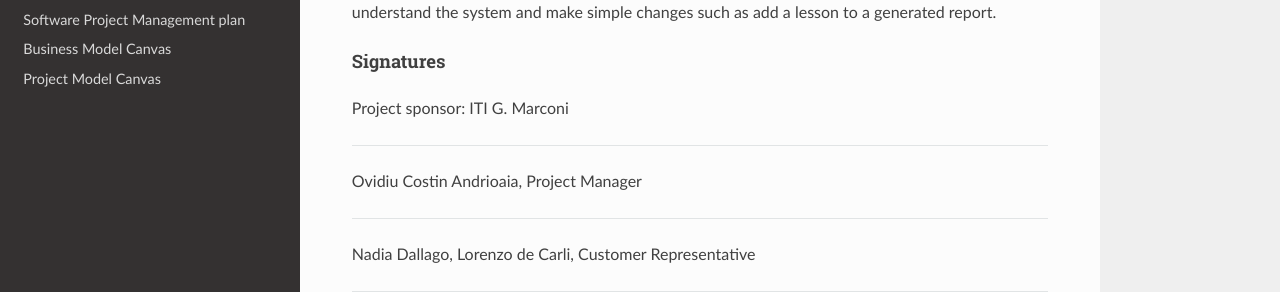
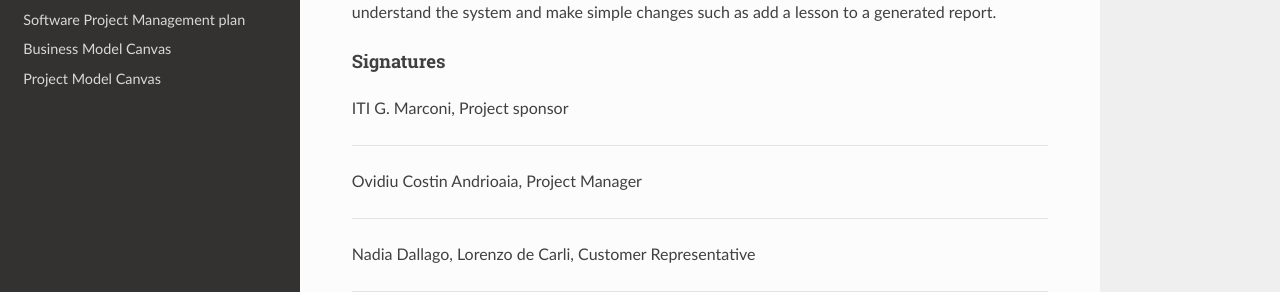
Before and after one commit to KilliKrate/Software-Documentation-G6, an MkDocs documentation site: the page built from docs/Project Success Criteria/index.md, in a window 1280 px wide and 900 px high, scrolled down 1441 px. Shown: the part 159-451 px from the top of the window. Built offline with MkDocs 1.6.1, drawn with Linux system fonts in a browser that asks for light colours; nearby versions of some CDN libraries.

```diff
--- a/docs/Project Success Criteria/index.md
+++ b/docs/Project Success Criteria/index.md
@@ -41,7 +41,7 @@ Second, a system manual shall be produced. This system manual shall consist of t
 
 #### Signatures
 
-Project sponsor: ITI G. Marconi
+ITI G. Marconi, Project sponsor
 ___
 
 Ovidiu Costin Andrioaia, Project Manager
```
